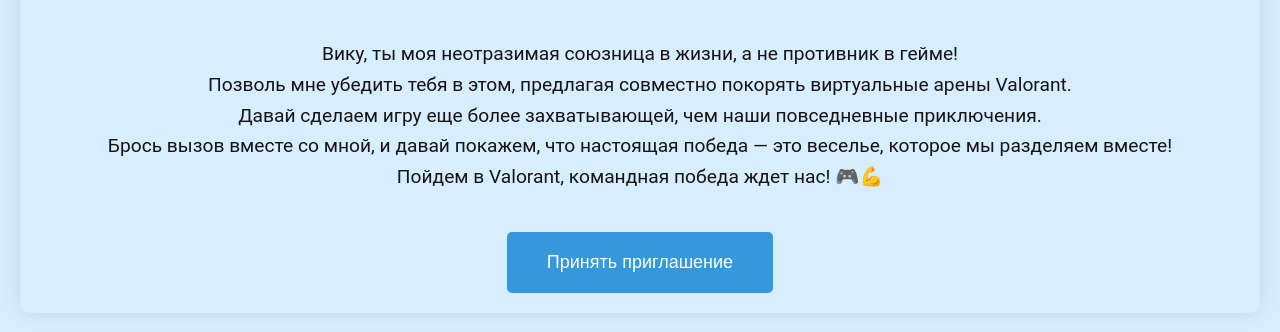
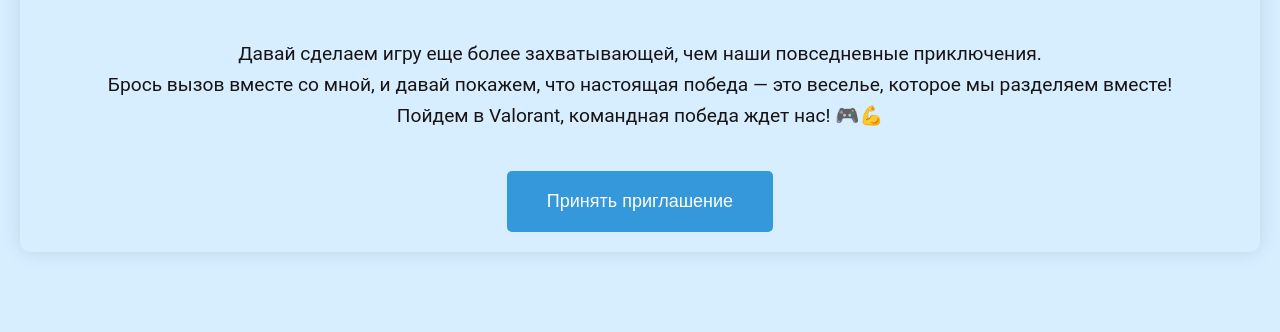
Before and after one commit to disaeer/auf, a plain HTML site: page index.html in a window 1280 px wide. Shown: the part 492-824 px from the top of the page. After the commit the page ends 800 px from the top, so only its background shows below. Drawn offline with Linux system fonts and the light colour scheme.

Commit message:
Update index.html

```diff
--- a/index.html
+++ b/index.html
@@ -161,9 +161,8 @@
 <body>
     <h1 id="title">ВИКА ПОЙДЕМ ВАЛОРАНТ?</h1>
     <img src="https://s1.bloknot-volgograd.ru/thumb/850x0xcut/upload/iblock/e60/m65ur23r3adn11px9ubfvv856xjjrqb0/photo_2023_08_14_13_04_23.jpg" alt="Извинительное изображение">
-    <p id="text">Вику, ты моя неотразимая союзница в жизни, а не противник в гейме!
-        <br>Позволь мне убедить тебя в этом, предлагая совместно покорять виртуальные арены Valorant.
-        <br>Давай сделаем игру еще более захватывающей, чем наши повседневные приключения.
+    <p id="text">
+        Давай сделаем игру еще более захватывающей, чем наши повседневные приключения.
         <br>Брось вызов вместе со мной, и давай покажем, что настоящая победа — это веселье, которое мы разделяем вместе!
         <br> Пойдем в Valorant, командная победа ждет нас! 🎮💪
     </p>
```
